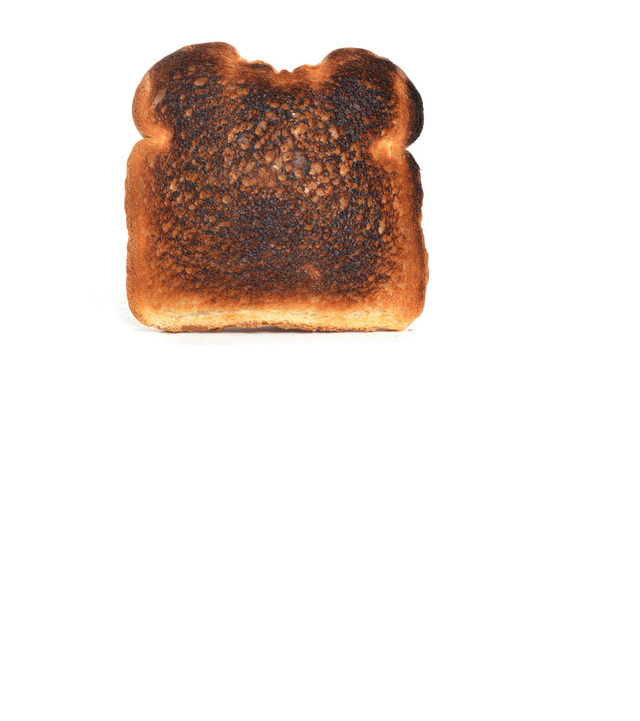
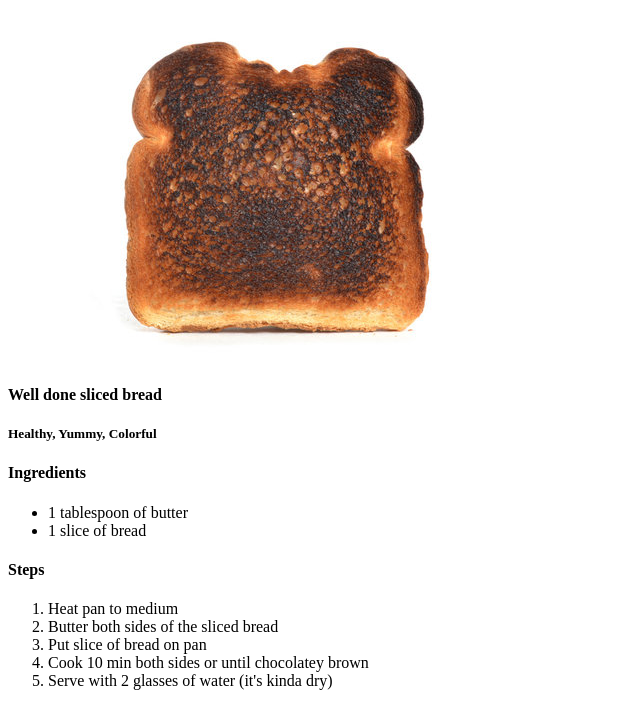
Before and after one commit to 0peppino0/odin-recipes, a plain HTML site: page recipes/toast.html in a window 1280 px wide. Shown: the part 79-800 px from the top of the page, without its empty margins (0-640 px from the left). Drawn offline with Linux system fonts and the light colour scheme.

Commit message:
update toast.html with recipes

```diff
--- a/recipes/toast.html
+++ b/recipes/toast.html
@@ -8,5 +8,21 @@
     <body>
         <h1>Toast</h1>
         <img src="Toast.jpeg" alt="Well done toast">
+        <h4>Well done sliced bread</h4>
+        <h5>Healthy, Yummy, Colorful</h5>
+        <h4>Ingredients</h4>
+        <ul>
+            <li>1 tablespoon of butter</li>
+            <li>1 slice of bread</li>
+        </ul>
+        <h4>Steps</h4>
+        <ol>
+            <li>Heat pan to medium</li>
+            <li>Butter both sides of the sliced bread</li>
+            <li>Put slice of bread on pan</li>
+            <li>Cook 10 min both sides or until chocolatey brown</li>
+            <li>Serve with 2 glasses of water (it's kinda dry)</li>
+        </ol>
+
     </body>
 </html>
```
